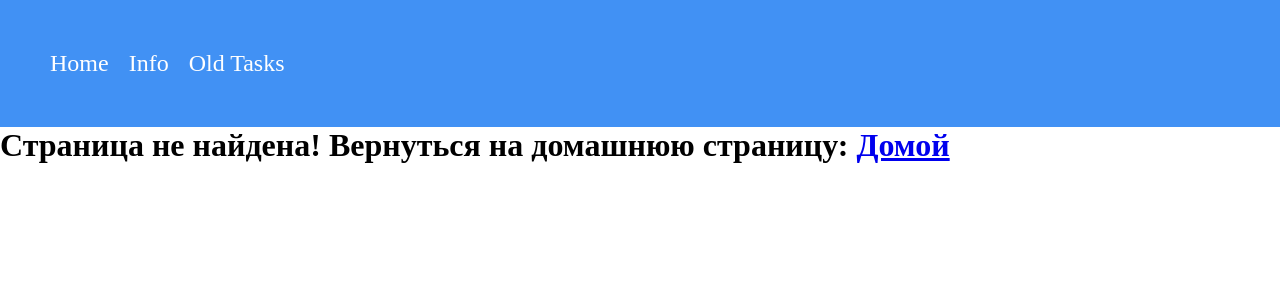
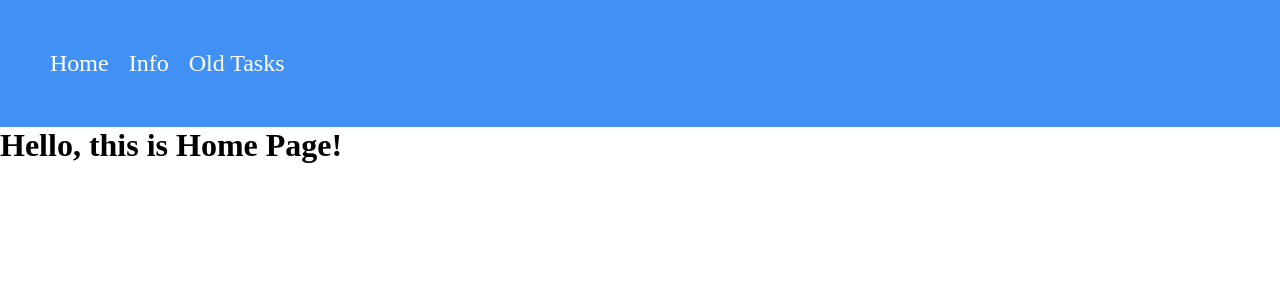
Before and after one commit to kostosHokage/react, a React (Create React App) app: page /#/ in a window 1280 px wide. Shown: the top 300 px of the page. Built offline with nearby package versions, Linux system fonts and the light colour scheme.

Commit message:
#30 Исправил проблему с маршрутизацией проекта. Теперь при переходе по ссылке на наш проект, мы попадаем на страницу Home

```diff
--- a/src/App.jsx
+++ b/src/App.jsx
@@ -1,15 +1,15 @@
 import React, { StrictMode } from "react";
 import "./App.css";
-import { BrowserRouter } from "react-router-dom";
+import { HashRouter } from "react-router-dom";
 import Generate from "./components/Generate";
 
 function App() {
   return (
     <React.StrictMode>
       <div className="App">
-        <BrowserRouter>
+        <HashRouter>
           <Generate />
-        </BrowserRouter>
+        </HashRouter>
       </div>
     </React.StrictMode>
   );
--- a/src/components/Generate.jsx
+++ b/src/components/Generate.jsx
@@ -7,14 +7,14 @@
     <>
       <header className="header">
         {/* eslint-disable-next-line jsx-a11y/anchor-is-valid */}
-        <Link to="/Home">Home</Link>
+        <Link to="/">Home</Link>
         {/* eslint-disable-next-line jsx-a11y/anchor-is-valid */}
         <Link to="/Info">Info</Link>
         {/* eslint-disable-next-line jsx-a11y/anchor-is-valid */}
         <Link to="/OldTasks">Old Tasks</Link>
       </header>
       <Routes>
-        <Route path="/Home" element={<Home />} />
+        <Route path="/" element={<Home />} />
         <Route path="/Info" element={<Info />} />
         <Route path="/OldTasks" element={<OldTasks />} />
         <Route path="/*" element={<NotFound />} />
```
